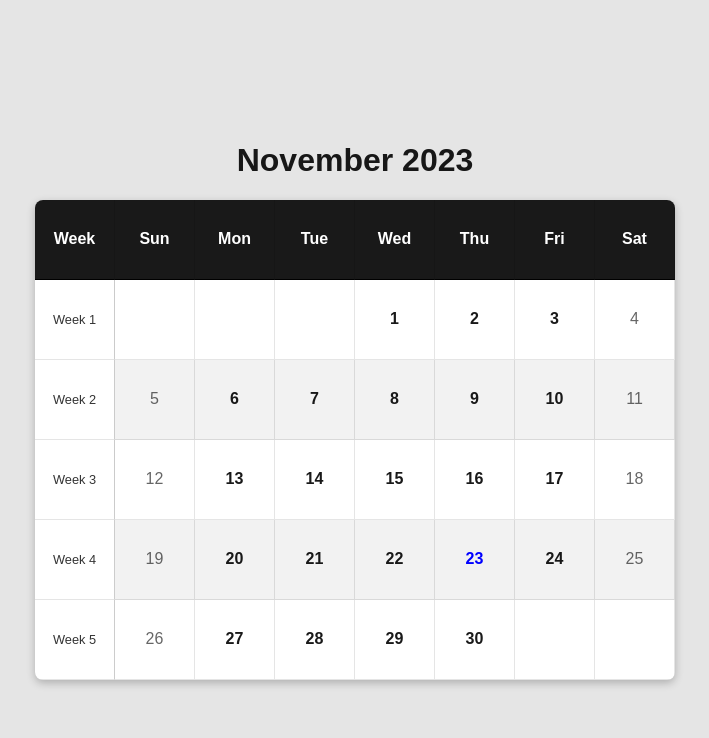
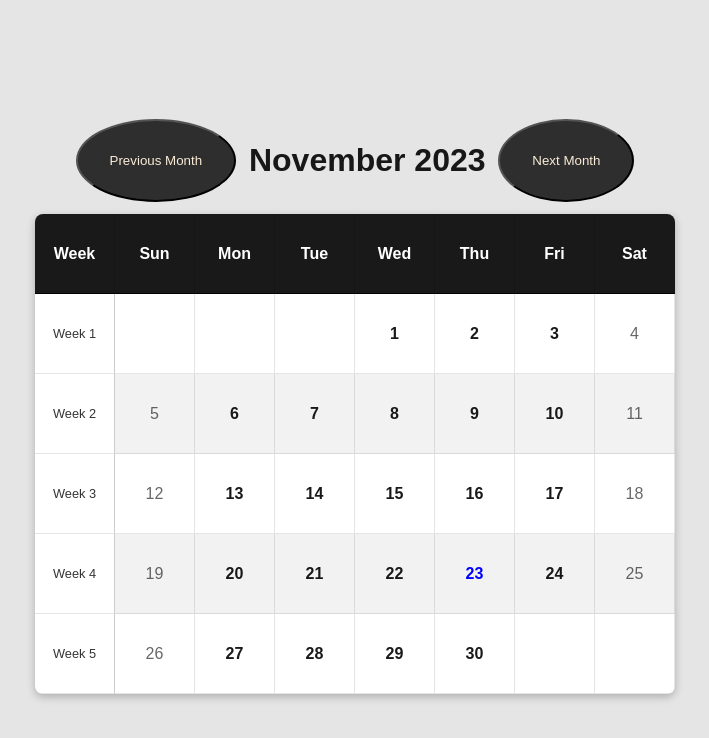
Before and after one commit to Zamavundla/ZAMDUZ120_FTC2301_GroupB_ZamavundlaDuze_IWA, a plain HTML site: page Interactive-Web-Apps/IWA_17/index.html in a window 1280 px wide. Shown: the whole page, without its empty margins (285-994 px from the left). Drawn offline with Linux system fonts and the light colour scheme.

Commit message:
navigation buttons for easy month switch, smooth transitions for an engaging experience.

```diff
--- a/Interactive-Web-Apps/IWA_17/challenge-1.js
+++ b/Interactive-Web-Apps/IWA_17/challenge-1.js
@@ -1,94 +1,62 @@
 const MONTHS = [
-    'January',
-    'February',
-    'March',
-    'April',
-    'May',
-    'June',
-    'July',
-    'August',
-    'September',
-    'October',
-    'November',
-    'December',
-]
-const getDaysInMonth = (date) => new Date(date.getFullYear(), date.getMonth() + 1, 0).getDate()
-// Only edit below
-const createArray = (length) => {
-    const result = []
-    for (let i = 0; i <= length - 1; i++) {
-        result.push(null);
-    };
-    return result;
+    'January', 'February', 'March', 'April', 'May', 'June', 'July', 'August', 'September', 'October', 'November', 'December',
+];
+
+const WeekDay = {
+    Sunday: 0,
+    Saturday: 6,
 };
-const createData = () => { //  array of nested objects containing week number and an array of days for each week.
-    const current = new Date; //  current date.
-    current.setDate(1); // Set the date to the first of the current month.
-    let startDay = current.getDay(); // Get the day of the week (0-6) for the first day of the month.
-    let daysInMonth = getDaysInMonth(current); // Get the number of days in the current month.
-    const weeks = createArray(5); //  each week of the month.
-    const days = createArray(7); //  represent each day of the week.
-    let value = null; // Set value to null.
-    let result = []; // Create an empty array to store the result.
-    let day = 0 - startDay; // Calculate the starting day of the week (e.g., Sunday or Monday) by subtracting the day of the week (startDay) from zero.
-    for (let weekIndex = 0; weekIndex <= weeks.length - 1; weekIndex++) { // Loop through each week in the weeks array.
-        value = {
-            week: weekIndex + 1, // Add the week number to the value object.
-            days: [], // Add an empty array to the value object to store the days for that week.
+
+const getDaysInMonth = (date) => new Date(date.getFullYear(), date.getMonth() + 1, 0).getDate();
+
+const createArray = (length) => Array.from({ length }, () => null);
+
+const createData = (date) => {
+    date.setDate(1);
+    let startDay = date.getDay();
+    let daysInMonth = getDaysInMonth(date);
+    const weeks = createArray(5);
+    const days = createArray(7);
+    let result = [];
+
+    let day = 0 - startDay;
+    for (let weekIndex = 0; weekIndex < weeks.length; weekIndex++) {
+        let value = {
+            week: weekIndex + 1,
+            days: [],
         };
-        for (let dayIndex = 0; dayIndex <= days.length - 1; dayIndex++) { // Loop through each day in the days array.
-            day++; // Increment the day.
-            const isValid = (day > 0) && (day <= daysInMonth); // Check if the day is valid (i.e., within the range of days in the month).
-            /* Adds the day to the end of the array
-             * so that days are added from right to Left. */
-            value.days.push({ // Add an object to the days array containing the day of the week and the day value (or an empty string if the day is not valid).
+        for (let dayIndex = 0; dayIndex < days.length; dayIndex++) {
+            day++;
+            const isValid = (day > 0) && (day <= daysInMonth);
+            value.days.push({
                 dayOfWeek: dayIndex,
                 value: isValid ? day : '',
             });
-        };
-        result.push(value); // Add the value object to the result array.
-    };
-    return result; // Return the result array, which contains an array of week objects.
+        }
+        result.push(value);
+    }
+    return result;
 };
-/*
-This is a function that creates a nested array of objects, where each object represents a week and its days in the month. The function first sets the input date to the first day of the month, then calculates the start day (i.e. the day of the week on which the month starts) and the number of days in the month. It then creates an empty nested array with 6 weeks (as there can be a maximum of 5 weeks in a month), and an empty array with 7 days. It then initializes a counter variable day with a value that is 0 minus the start day (so that the first day of the month starts at index 0 in the days array). It then loops through each week and day, and for each day it pushes an object to the value.days array with the day of the week (0-6) and the day
-*/
-// Define a function to add a cell to an existing HTML string
-// `existing` is the existing HTML string to which the cell should be added
-// `classString` is the string containing the CSS classes for the cell
-// `value` is the value to be displayed inside the cell
+
 const addCell = (existing, classString, value) => {
-    // Create a new HTML string that includes the cell and the existing HTML
-    const result = /* html */
-    `
+    const result = /* html */ `
         <td ${classString}>
             ${value}
         </td>
         ${existing}
     `;
-    // Return the new HTML string
     return result;
 };
-// Define a function to create the HTML table based on the given data
-// `data` is an array of objects, each representing a week of the month
+
 const createHtml = (data) => {
-    // Initialize an empty string to hold the HTML for the table
     let result = '';
-    // Loop over each week in the data
-    for (let x = 0; x < data.length; x++) {
-        // Initialize an empty string to hold the HTML for the current week
+    for (let weekIndex = 0; weekIndex < data.length; weekIndex++) {
         let inner = '';
-        // Get the days for the current week
-        const days = data[x].days;
-        // Loop over each day in the week, starting from the last day and moving backwards
-        for (let y = days.length - 1; y >= 0; y--) {
-            // Check if the current day is today
-            let isToday = new Date().getDate() === days[y].value;
-            // Check if the current day is a weekend day (Saturday or Sunday)
-            let isWeekend = days[y].dayOfWeek === 0 || days[y].dayOfWeek === 6;
-            // Check if the current week is an "alternate" week (even-numbered weeks)
-            let isAlternate = (data[x].week % 2) === 0;
-            // Create a string containing the CSS classes for the current cell
+        const days = data[weekIndex].days;
+        for (let dayIndex = days.length - 1; dayIndex >= 0; dayIndex--) {
+            let isToday = new Date().getDate() === days[dayIndex].value;
+            let isWeekend = days[dayIndex].dayOfWeek === WeekDay.Sunday || days[dayIndex].dayOfWeek === WeekDay.Saturday;
+            let isAlternate = (data[weekIndex].week % 2) === 0;
             let classString = 'class="table__cell';
             if (isToday) {
                 classString += ' table__cell_today';
@@ -100,19 +68,38 @@ const createHtml = (data) => {
                 classString += ' table__cell_alternate';
             }
             classString += '"';
-            // Add a cell for the current day to the inner HTML string
-            inner = addCell(inner, classString, days[y].value);
+            inner = addCell(inner, classString, days[dayIndex].value);
         }
-        // Add a cell for the current week number to the inner HTML string
-        inner = addCell(inner, 'class="table__cell table__cell_sidebar"', `Week ${data[x].week}`);
+        inner = addCell(inner, 'class="table__cell table__cell_sidebar"', `Week ${data[weekIndex].week}`);
+        result += `<tr>${inner}</tr>`;
+    }
+    return result;
+};
 
-        result += '<tr>' + inner + '</tr>'; // Add a row to the result HTML string, containing the cells for the current week
-    }
+const updateCalendar = (date) => {
+    const tableBody = document.querySelector('[data-content]');
 
-    return result; // Return the final HTML string for the table
+    tableBody.classList.add('fade-out');
+
+    setTimeout(() => {
+        document.querySelector('[data-title]').innerText = `${MONTHS[date.getMonth()]} ${date.getFullYear()}`;
+        const data = createData(date);
+        tableBody.innerHTML = createHtml(data);
+
+        tableBody.offsetHeight;
+        tableBody.classList.remove('fade-out');
+    }, 300);
 };
-// Only edit above
+
 const current = new Date();
-document.querySelector('[data-title]').innerText = `${MONTHS[current.getMonth()]} ${current.getFullYear()}`;
-const data = createData();
-document.querySelector('[data-content]').innerHTML = createHtml(data);
+updateCalendar(current);
+
+document.getElementById('prevMonth').addEventListener('click', () => {
+    current.setMonth(current.getMonth() - 1);
+    updateCalendar(current);
+});
+
+document.getElementById('nextMonth').addEventListener('click', () => {
+    current.setMonth(current.getMonth() + 1);
+    updateCalendar(current);
+});
--- a/Interactive-Web-Apps/IWA_17/challenge1.css
+++ b/Interactive-Web-Apps/IWA_17/challenge1.css
@@ -1,5 +1,3 @@
-/* styles.css */
-
 * {
   box-sizing: border-box;
 }
@@ -63,3 +61,24 @@
 .table__cell_alternate {
   background: rgba(0, 0, 0, 0.05);
 }
+
+.navigation{
+  display: flex;
+  justify-content: space-between;
+  align-items: center;
+}
+
+#prevMonth, #nextMonth {
+
+  background-color: rgba(0, 0, 0, 0.8);
+  color: antiquewhite;
+  margin:  1VW;
+  padding: 2.5vw;
+  border-radius: 50%;
+
+}
+
+.fade-out {
+opacity: 0;
+transition: opacity 0.3s ease-in-out; /* Adjust the duration and easing as needed */
+}
--- a/Interactive-Web-Apps/IWA_17/index.html
+++ b/Interactive-Web-Apps/IWA_17/index.html
@@ -7,28 +7,32 @@
     <meta http-equiv="X-UA-Compatible" content="IE=edge">
     <meta name="viewport" content="width=device-width, initial-scale=1.0">
     <title>Calendar</title>
-        <link rel="stylesheet" href="/challenge1.css">
-        <script src="/challenge-1.js" defer type="module"></script>
+    <link rel="stylesheet" href="challenge1.css">
+    <script src="challenge-1.js" defer type="module"></script>
 </head>
 
 <body>
+    <div class="navigation">
+        <button id="prevMonth" aria-label="Previous Month">Previous Month</button>
         <h1 data-title>Loading...</h1>
+        <button id="nextMonth" aria-label="Next Month">Next Month</button>
+    </div>
 
-        <table class="table">
+    <table class="table" role="grid" aria-labelledby="calendar-heading">
         <thead>
             <tr>
-                    <th class="table__cell table__cell_heading">Week</th>
-                    <th class="table__cell table__cell_heading">Sun</th>
-                    <th class="table__cell table__cell_heading">Mon</th>
-                    <th class="table__cell table__cell_heading">Tue</th>
-                    <th class="table__cell table__cell_heading">Wed</th>
-                    <th class="table__cell table__cell_heading">Thu</th>
-                    <th class="table__cell table__cell_heading">Fri</th>
-                    <th class="table__cell table__cell_heading">Sat</th>
+                <th id="calendar-heading" class="table__cell table__cell_heading" scope="colgroup">Week</th>
+                <th class="table__cell table__cell_heading" scope="col">Sun</th>
+                <th class="table__cell table__cell_heading" scope="col">Mon</th>
+                <th class="table__cell table__cell_heading" scope="col">Tue</th>
+                <th class="table__cell table__cell_heading" scope="col">Wed</th>
+                <th class="table__cell table__cell_heading" scope="col">Thu</th>
+                <th class="table__cell table__cell_heading" scope="col">Fri</th>
+                <th class="table__cell table__cell_heading" scope="col">Sat</th>
             </tr>
         </thead>
 
-            <tbody data-content></tbody>
+        <tbody data-content role="rowgroup" aria-live="polite"></tbody>
     </table>
 </body>
 </html>
```
Lines whose indentation alone changed are shown as unchanged.
